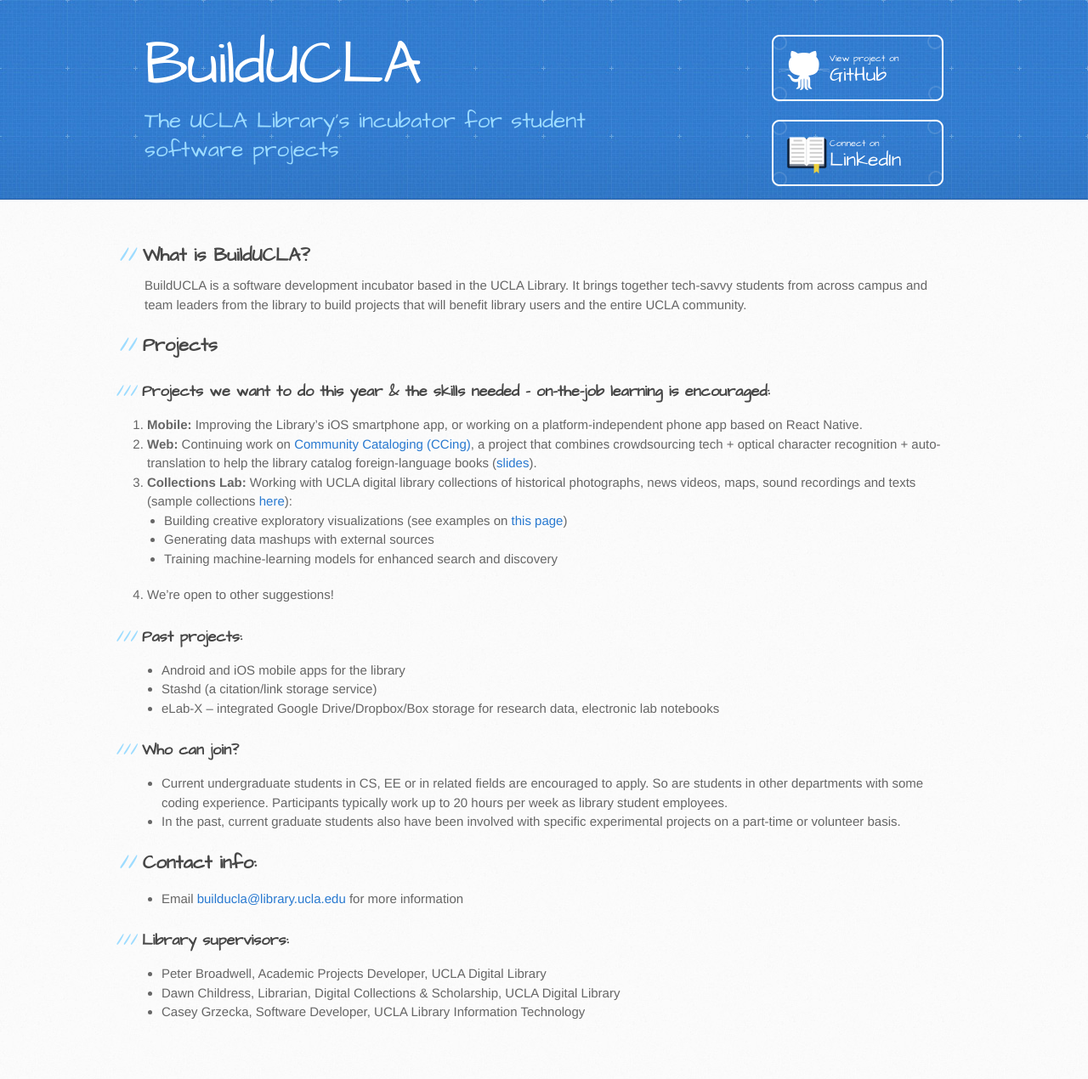
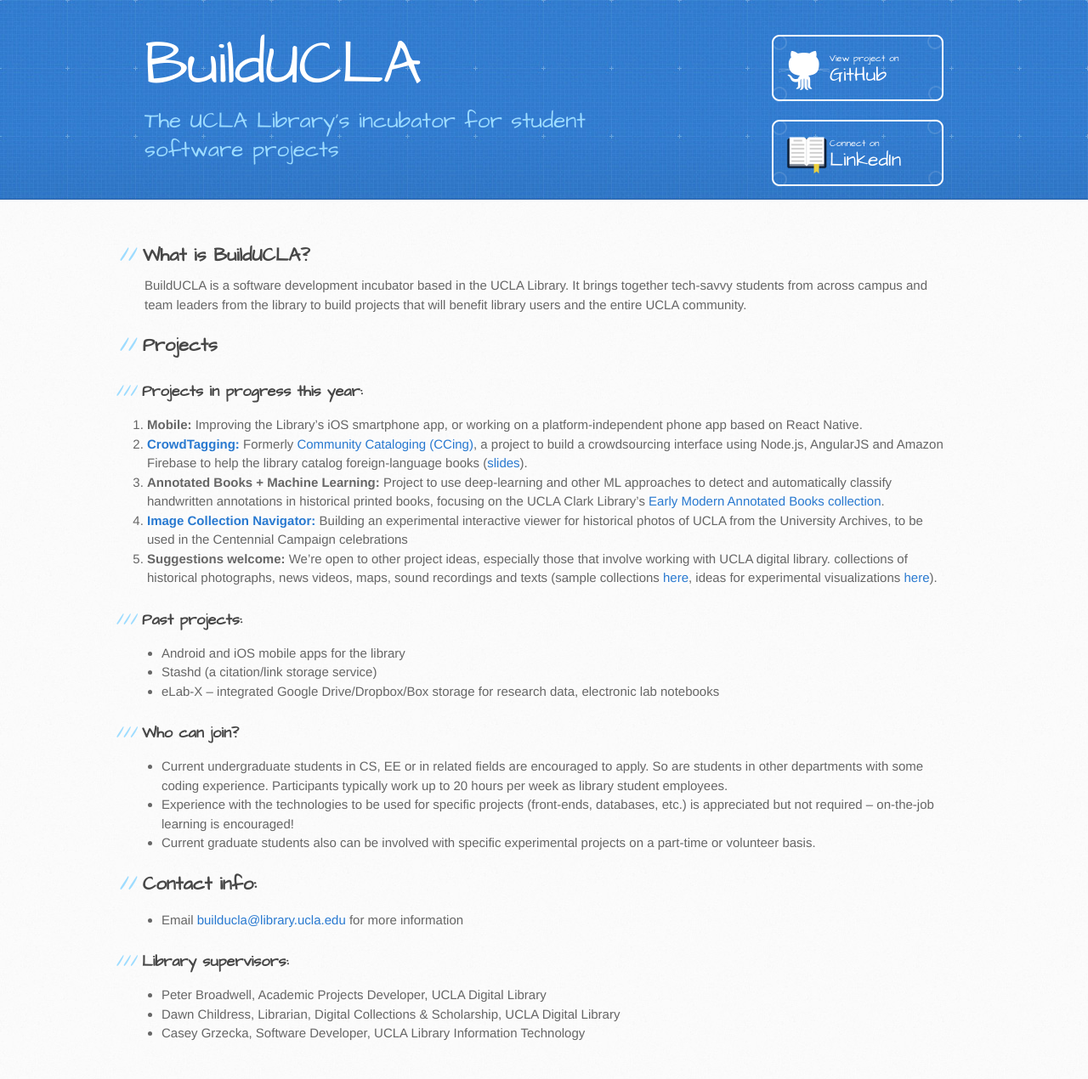
Before and after one commit to UCLALibrary/BuildUCLA, a Jekyll site: the page built from docs/index.md, in a window 1280 px wide. Shown: the whole page at 85% size. Built offline with Jekyll 4.4.1, drawn with Linux system fonts in a browser that asks for light colours; before the commit the page ends 1245 px from its top, so only the background shows below that.

Commit message:
Update index.md

```diff
--- a/docs/index.md
+++ b/docs/index.md
@@ -9,15 +9,13 @@ description: Software development incubator
 BuildUCLA is a software development incubator based in the UCLA Library. It brings together tech-savvy students from across campus and team leaders from the library to build projects that will benefit library users and the entire UCLA community.
 
 ## Projects
-### Projects we want to do this year & the skills needed -- on-the-job learning is encouraged:
+### Projects in progress this year:
 
 1. **Mobile:** Improving the Library's iOS smartphone app, or working on a platform-independent phone app based on React Native.
-1. **Web:** Continuing work on <a href="http://ec2-54-173-153-28.compute-1.amazonaws.com:8000/#/">Community Cataloging (CCing)</a>, a project that combines crowdsourcing tech + optical character recognition + auto-translation to help the library catalog foreign-language books (<a href="https://docs.google.com/presentation/d/1pGWDBy5ff5xHdb0Ys462BXRf0IjP2zNrlt4sBfYiAvw/edit?usp=sharing">slides</a>).
-1. **Collections Lab:** Working with UCLA digital library collections of historical photographs, news videos, maps, sound recordings and texts (sample collections <a href="https://collectionslab.github.io/collections/">here</a>):
-    * Building creative exploratory visualizations (see examples on <a href="https://collectionslab.github.io/experiments/">this page</a>)
-    * Generating data mashups with external sources
-    * Training machine-learning models for enhanced search and discovery
-1. We're open to other suggestions!
+1. **<a href="https://docs.library.ucla.edu/display/BUILD/CrowdTagging">CrowdTagging:</a>** Formerly <a href="http://ec2-54-173-153-28.compute-1.amazonaws.com:8000/#/">Community Cataloging (CCing)</a>, a project to build a crowdsourcing interface using Node.js, AngularJS and Amazon Firebase to help the library catalog foreign-language books (<a href="https://docs.google.com/presentation/d/1pGWDBy5ff5xHdb0Ys462BXRf0IjP2zNrlt4sBfYiAvw/edit?usp=sharing">slides</a>).
+1. **Annotated Books + Machine Learning:** Project to use deep-learning and other ML approaches to detect and automatically classify handwritten annotations in historical printed books, focusing on the UCLA Clark Library's <a href="https://calisphere.org/collections/26771/">Early Modern Annotated Books collection</a>.
+1. **<a href="https://github.com/UCLALibrary/ImageCollectionNavigator">Image Collection Navigator:</a>** Building an experimental interactive viewer for historical photos of UCLA from the University Archives, to be used in the Centennial Campaign celebrations
+1. **Suggestions welcome:** We're open to other project ideas, especially those that involve working with UCLA digital library. collections of historical photographs, news videos, maps, sound recordings and texts (sample collections <a href="https://collectionslab.github.io/collections/">here</a>, ideas for experimental visualizations <a href="https://collectionslab.github.io/experiments/">here</a>).
 
 ### Past projects:
 
@@ -28,7 +26,8 @@ BuildUCLA is a software development incubator based in the UCLA Library. It brin
 
 ### Who can join?
 * Current undergraduate students in CS, EE or in related fields are encouraged to apply. So are students in other departments with some coding experience. Participants typically work up to 20 hours per week as library student employees.
-* In the past, current graduate students also have been involved with specific experimental projects on a part-time or volunteer basis.
+* Experience with the technologies to be used for specific projects (front-ends, databases, etc.) is appreciated but not required -- on-the-job learning is encouraged!
+* Current graduate students also can be involved with specific experimental projects on a part-time or volunteer basis.
 
 
 ## Contact info:
```
